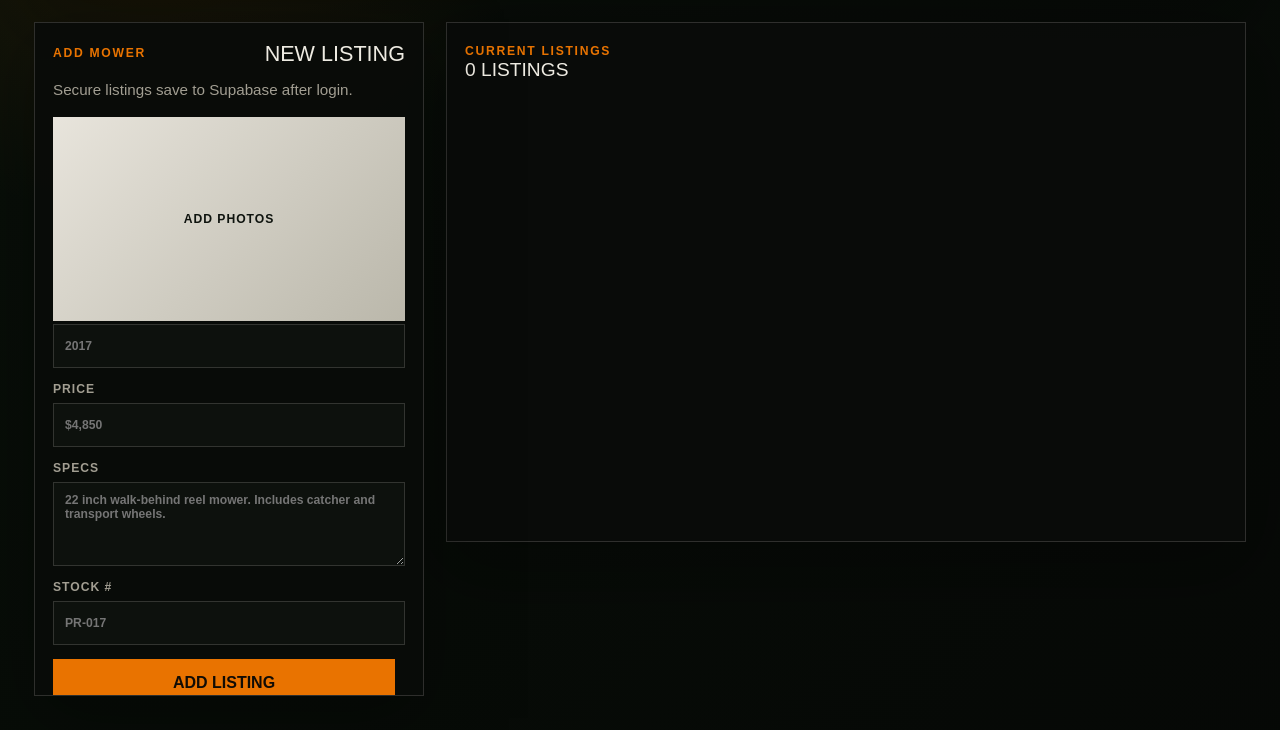
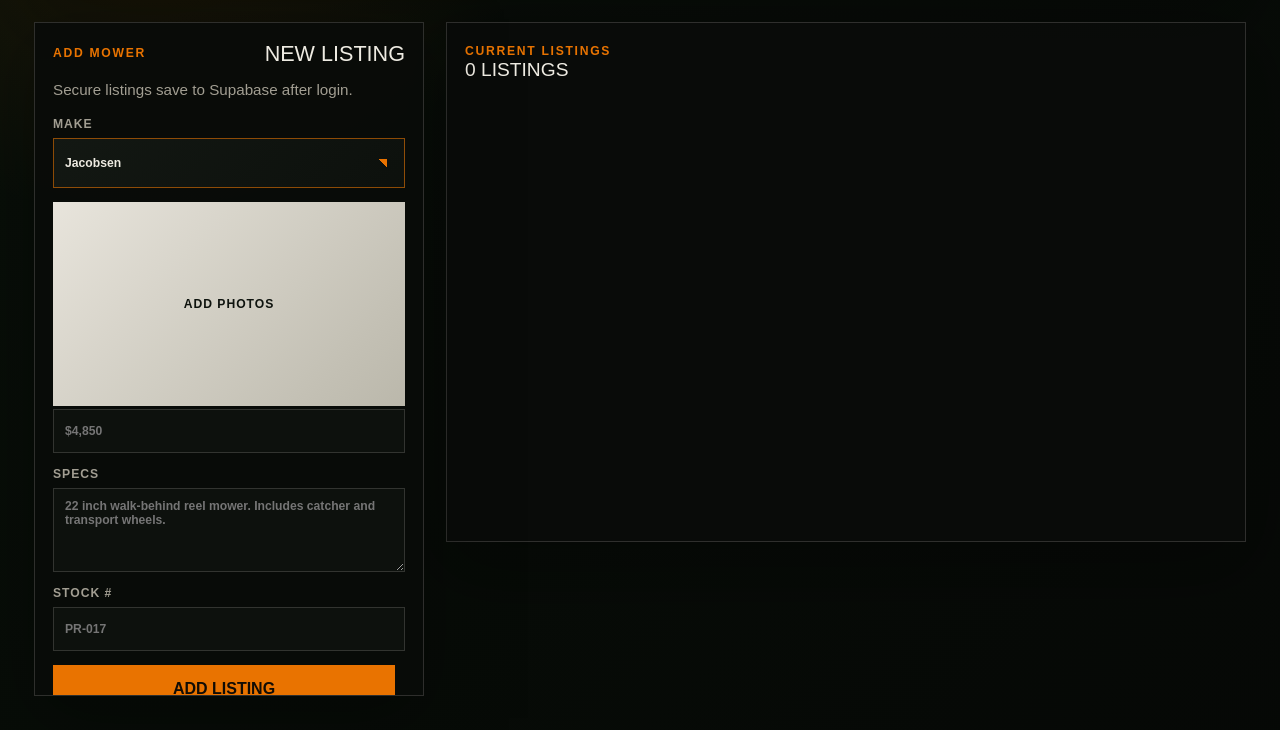
Before and after one commit to BrianACRM/precision-reels, a PHP site: page /admin.html in a window 1280 px wide. Shown: the part 237-967 px from the top of the page. Run offline with PHP 8.4, Linux system fonts and the light colour scheme; some libraries are stand-ins or nearby versions.

Commit message:
Fix admin make selector layout

```diff
--- a/admin.css
+++ b/admin.css
@@ -25,7 +25,8 @@ body {
 
 button,
 input,
-textarea {
+textarea,
+select {
   font: inherit;
 }
 
@@ -159,6 +160,7 @@ a {
   background: oklch(15% 0.01 145 / 90%);
   border: 1px solid var(--line);
   box-shadow: 0 22px 70px oklch(6% 0.025 145 / 32%);
+  min-width: 0;
 }
 
 .listing-form {
@@ -270,6 +272,18 @@ textarea {
 
 select {
   appearance: none;
+  background:
+    linear-gradient(45deg, transparent 50%, var(--orange) 50%) right 17px center / 8px 8px no-repeat,
+    linear-gradient(135deg, var(--panel-2), var(--panel));
+  cursor: pointer;
+  font-weight: 800;
+  padding-right: 38px;
+}
+
+.make-field select {
+  border-color: oklch(68% 0.18 55 / 58%);
+  color: var(--paper);
+  min-height: 50px;
 }
 
 .image-strip {
@@ -343,6 +357,7 @@ select {
 
 .inventory-admin {
   min-height: 520px;
+  overflow: hidden;
   padding: 18px;
 }
 
@@ -372,7 +387,7 @@ select {
   border: 1px solid var(--line);
   cursor: pointer;
   display: grid;
-  grid-template-columns: 184px minmax(0, 1fr);
+  grid-template-columns: minmax(150px, 184px) minmax(0, 1fr);
   min-height: 168px;
   overflow: hidden;
   position: relative;
@@ -445,18 +460,15 @@ select {
 
 .card-fields {
   display: grid;
-  gap: 12px 18px;
-  grid-template-columns: repeat(2, minmax(0, 1fr));
+  gap: 9px;
+  grid-template-columns: 1fr;
   margin: 0;
 }
 
 .card-fields div {
   display: grid;
-  gap: 5px;
-}
-
-.card-fields div:nth-child(4) {
-  grid-column: 1 / -1;
+  gap: 10px;
+  grid-template-columns: 78px minmax(0, 1fr);
 }
 
 .card-fields dt {
@@ -473,6 +485,7 @@ select {
   line-height: 1.35;
   margin: 0;
   min-width: 0;
+  overflow-wrap: anywhere;
 }
 
 .listing-dialog p {
--- a/admin.html
+++ b/admin.html
@@ -7,7 +7,7 @@
     <meta name="robots" content="noindex, nofollow" />
     <meta name="description" content="Precision Reels secure listing dashboard." />
     <link rel="preconnect" href="https://ddomhyyhixovprojozvy.supabase.co" crossorigin />
-    <link rel="stylesheet" href="./admin.css?v=brand-filter-1" />
+    <link rel="stylesheet" href="./admin.css?v=admin-make-1" />
   </head>
   <body>
     <main class="login-shell" id="loginShell" hidden>
@@ -43,14 +43,7 @@
           </div>
           <p class="form-note">Secure listings save to Supabase after login.</p>
 
-          <label class="image-drop">
-            <input id="imageInput" type="file" accept="image/*" multiple />
-            <img id="imagePreview" alt="" />
-            <span id="imagePrompt">Add photos</span>
-          </label>
-          <div class="image-strip" id="imageStrip" aria-label="Selected image previews"></div>
-
-          <label>
+          <label class="make-field">
             Make
             <select name="make" required>
               <option value="Jacobsen">Jacobsen</option>
@@ -60,6 +53,13 @@
               <option value="Other">Other</option>
             </select>
           </label>
+
+          <label class="image-drop">
+            <input id="imageInput" type="file" accept="image/*" multiple />
+            <img id="imagePreview" alt="" />
+            <span id="imagePrompt">Add photos</span>
+          </label>
+          <div class="image-strip" id="imageStrip" aria-label="Selected image previews"></div>
 
           <label>
             Model
@@ -134,6 +134,6 @@
     <script src="https://cdn.jsdelivr.net/npm/@supabase/supabase-js@2"></script>
     <script src="./supabase-config.js"></script>
     <script src="./supabase-client.js"></script>
-    <script src="./admin.js?v=brand-filter-1"></script>
+    <script src="./admin.js?v=admin-make-1"></script>
   </body>
 </html>
```
